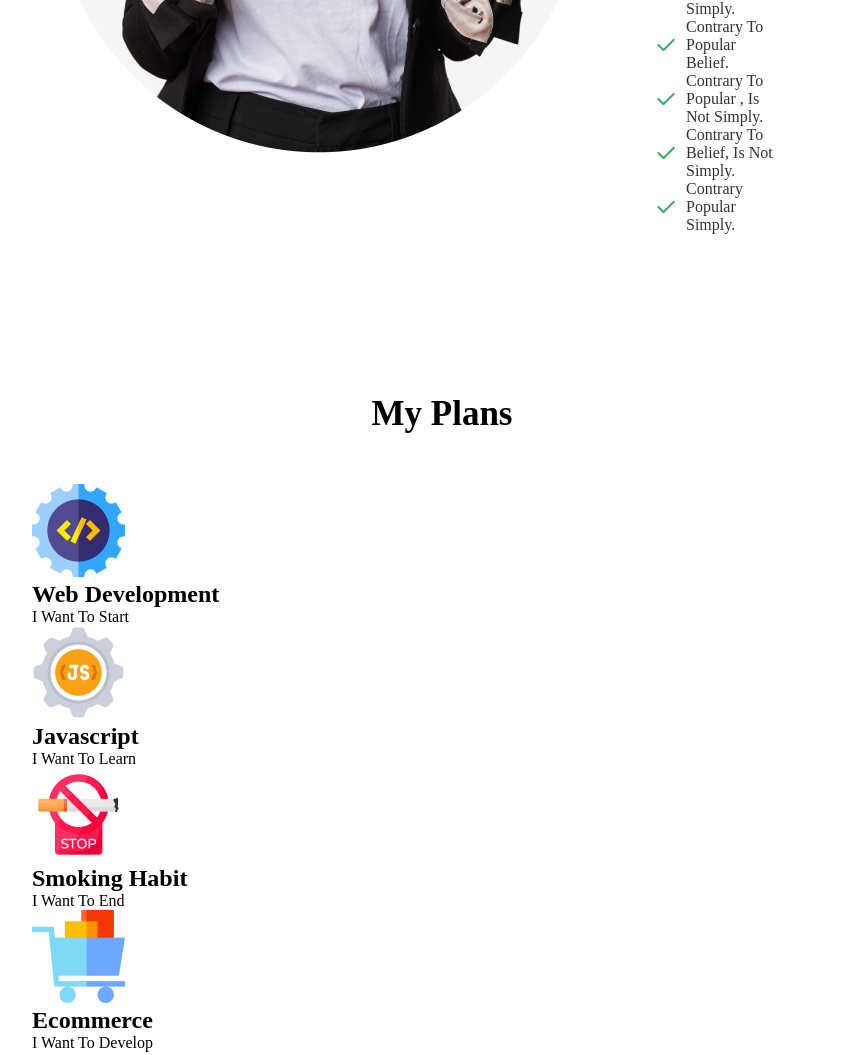
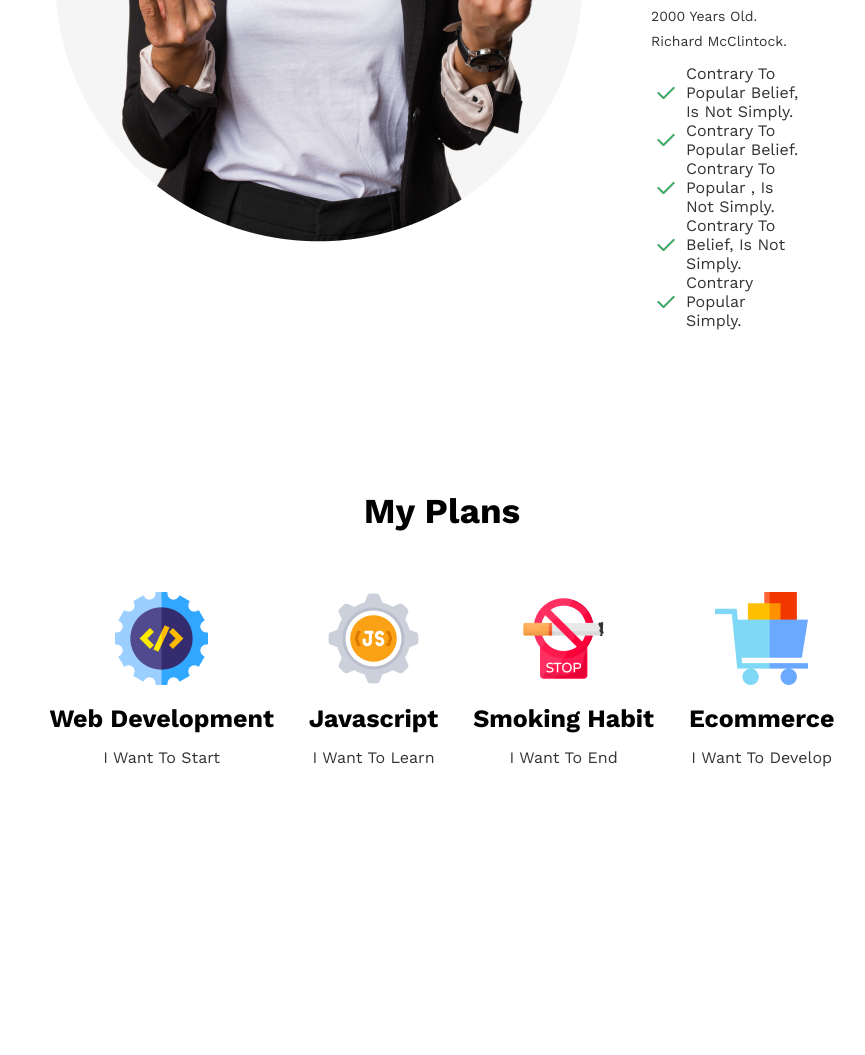
Before and after one commit to apurbomondal85/first-assignment, a plain HTML site: page index.html in a window 1280 px wide. Shown: the part 1476-2531 px from the top of the page, without its empty margins (198-1063 px from the left). After the commit the page ends 2373 px from the top, so only its background shows below. Drawn offline with nearby package versions, Linux system fonts and the light colour scheme.

Commit message:
plans section is done

```diff
--- a/css/style.css
+++ b/css/style.css
@@ -1,7 +1,8 @@
+@import url('https://fonts.googleapis.com/css2?family=Work+Sans:wght@400;700;800&display=swap');
 *{
     margin: 0;
     padding: 0;
-    font-family: 'Work Sans';
+    font-family: 'Work Sans', sans-serif;
     text-transform: capitalize;
 }
 body{
@@ -81,5 +82,22 @@ section{
     text-align: center;
     font-size: 35px;
     color: #000000;
+    margin-bottom: 60px;
+}
+.card{
+    display: flex;
+    justify-content: space-around;
+    align-items: center;
     margin-bottom: 50px;
 }
+.card .card-item{
+    text-align: center;
+}
+.card .card-item .card-title{
+    font-size: 25px;
+    margin: 15px;
+    color: #000000;
+}
+.card .card-item .card-sub{
+    color: #333;
+}
--- a/index.html
+++ b/index.html
@@ -61,23 +61,23 @@
             <div class="card">
                 <div class="card-item">
                     <img src="images/icons/web.png" alt="web">
-                    <h2>web development</h2>
-                    <p>i want to start</p>
+                    <h2 class="card-title">web development</h2>
+                    <p class="card-sub">i want to start</p>
                 </div>
                 <div class="card-item">
                     <img src="images/icons/js.png" alt="javascript">
-                    <h2>javascript</h2>
-                    <p>i want to learn</p>
+                    <h2 class="card-title">javascript</h2>
+                    <p class="card-sub">i want to learn</p>
                 </div>
                 <div class="card-item">
                     <img src="images/icons/smoke.png" alt="smoke">
-                    <h2>smoking habit</h2>
-                    <p>i want to end</p>
+                    <h2 class="card-title">smoking habit</h2>
+                    <p class="card-sub">i want to end</p>
                 </div>
                 <div class="card-item">
                     <img src="images/icons/ecom.png" alt="ecommerce">
-                    <h2>ecommerce</h2>
-                    <p>i want to develop</p>
+                    <h2 class="card-title">ecommerce</h2>
+                    <p class="card-sub">i want to develop</p>
                 </div>
             </div>
         </section>
```
